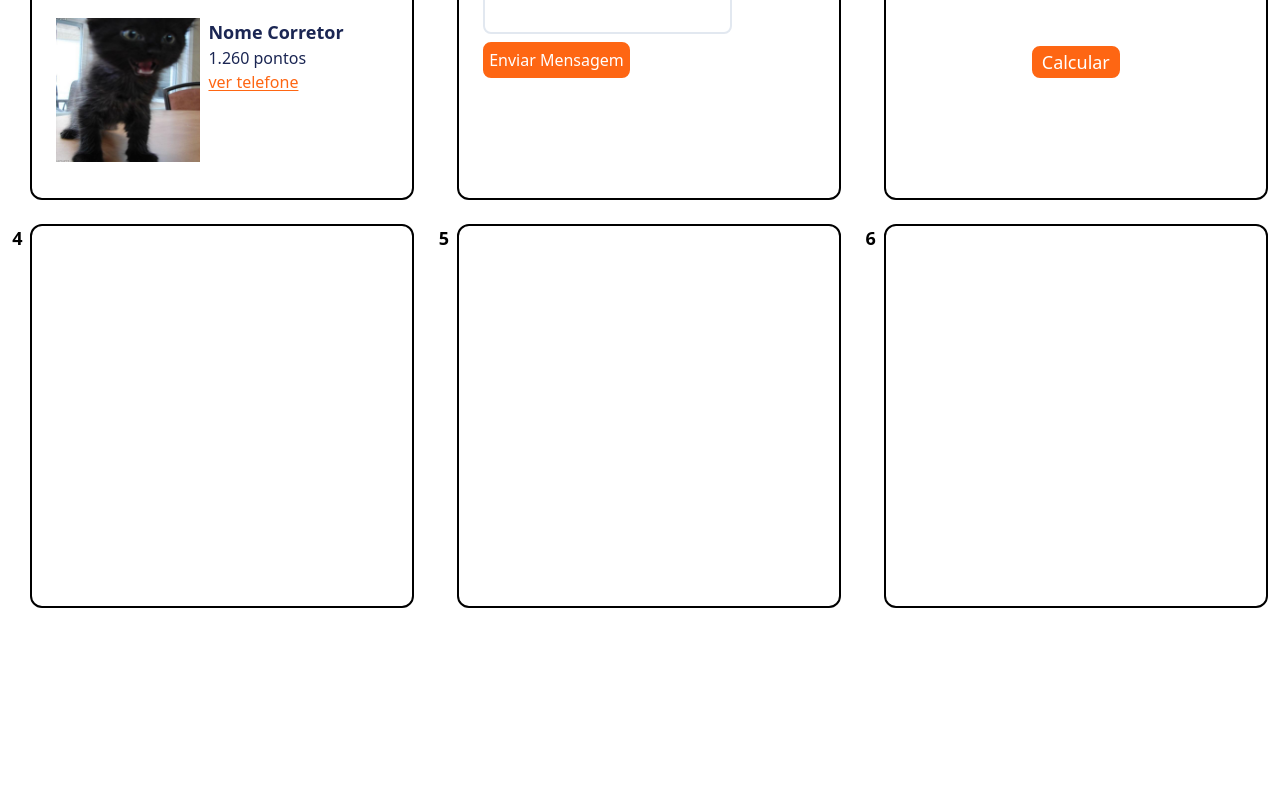
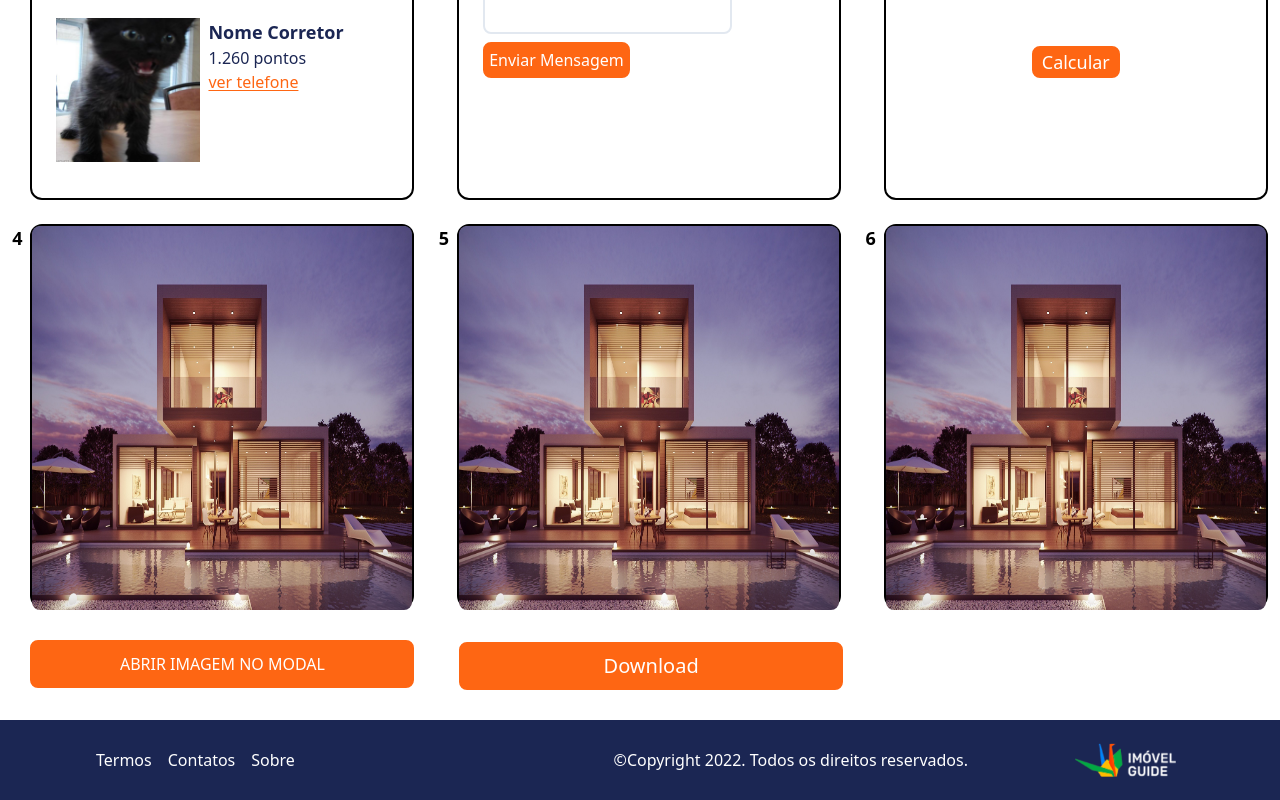
Before and after one commit to GHRCC/imovel-guide-test, a React (Vite) app in the folder front-end/: page / in a window 1280 px wide. Shown: the part 272-1072 px from the top of the page. Before the commit the page ends 880 px from the top, so only its background shows below. Built offline with nearby package versions, Linux system fonts and the light colour scheme.

Commit message:
Footer done

```diff
--- a/front-end/package.json
+++ b/front-end/package.json
@@ -13,8 +13,10 @@
     "react": "^18.2.0",
     "react-dom": "^18.2.0",
     "react-hook-form": "^7.47.0",
+    "react-icons": "^4.11.0",
     "react-imask": "^7.1.3",
     "react-input-mask": "^2.0.4",
+    "react-modal": "^3.16.1",
     "react-router-dom": "^6.16.0"
   },
   "devDependencies": {
--- a/front-end/src/App.jsx
+++ b/front-end/src/App.jsx
@@ -2,12 +2,14 @@ import "./App.css";
 import "./components/Header";
 import Header from "./components/Header";
 import Main from "./components/Main";
+import Footer from "./components/Footer";
 
 function App() {
   return (
     <>
       <Header />
       <Main />
+      <Footer />
     </>
   );
 }
--- /dev/null
+++ b/front-end/src/components/Footer.jsx
@@ -0,0 +1,26 @@
+import React from "react";
+
+const Footer = () => {
+  return (
+    <div className="flex items-center  gap-2 h-20 bg-azul text-white m-0 ">
+      <div className="flex gap-4 ml-24 grow">
+        <span>Termos</span>
+        <span>Contatos</span>
+        <span>Sobre</span>
+      </div>
+      <div className="mr-24">
+        <span>©Copyright 2022. Todos os direitos reservados.</span>
+      </div>
+      <div className="mr-24">
+        <img
+          src="logo.png"
+          alt="logo"
+          title="logo imovel guide"
+          className="w-28 h-12"
+        />
+      </div>
+    </div>
+  );
+};
+
+export default Footer;
--- a/front-end/src/components/Header.jsx
+++ b/front-end/src/components/Header.jsx
@@ -2,7 +2,7 @@ import React from "react";
 
 const Header = () => {
   return (
-    <div className="flex items-center justify-center gap-2 h-16 bg-azul text-white ">
+    <div className="flex items-center justify-center gap-2 h-16 bg-azul text-white md:text-black">
       <div>
         <img
           src="/logo.png"
--- a/front-end/src/components/Main.jsx
+++ b/front-end/src/components/Main.jsx
@@ -105,23 +105,53 @@ const Main = () => {
           </div>
         </div>
       </section>
+
       <section className="w-full flex justify-around mt-6">
         <div className="flex gap-2">
           <div className="font-bold text-lg">4</div>
-          <div className="w-96 h-96 flex-col border-2 border-black rounded-xl p-6">
-            <div className="flex gap-2"></div>
+          <div>
+            <div className="w-96 h-96 flex-col border-2 border-black rounded-xl p-0">
+              <div className="flex gap-2">
+                <img
+                  src="casa.jpg"
+                  alt="casa"
+                  title="imagem casa"
+                  className="rounded-lg h-96 w-96"
+                />
+              </div>
+            </div>
+            <div className="flex justify-center items-center w-96 h-12 border-solid border-2 border-laranja rounded-lg bg-laranja my-8 text-white">
+              <h2 className="uppercase">Abrir imagem no Modal</h2>
+            </div>
           </div>
         </div>
         <div className="flex gap-2">
           <div className="font-bold text-lg">5</div>
-          <div className="w-96 h-96 flex-col border-2 border-black rounded-xl p-6">
-            <div className="flex gap-2"></div>
+          <div className="w-96 h-96 flex-col border-2 border-black rounded-xl">
+            <div className="flex gap-2">
+              <img
+                src="casa.jpg"
+                alt="casa"
+                title="imagem casa"
+                className="rounded-lg h-96 w-96"
+              />
+            </div>
+            <div className="flex justify-center items-center w-96 h-12 border-solid border-2 border-laranja rounded-lg bg-laranja my-8 text-white text-xl">
+              <h2>Download</h2>
+            </div>
           </div>
         </div>
         <div className="flex gap-2">
           <div className="font-bold text-lg">6</div>
-          <div className="w-96 h-96 flex-col border-2 border-black rounded-xl p-6">
-            <div className="flex gap-2"></div>
+          <div className="w-96 h-96 flex-col border-2 border-black rounded-xl">
+            <div className="flex gap-2">
+              <img
+                src="casa.jpg"
+                alt="casa"
+                title="imagem casa"
+                className="rounded-lg h-96 w-96"
+              />
+            </div>
           </div>
         </div>
       </section>
--- /dev/null
+++ b/front-end/src/components/Modal.jsx
@@ -0,0 +1,23 @@
+import React from "react";
+import { useState } from "react";
+import Modal from "react-modal";
+
+const Modal = () => {
+  const [modalIsOpen, setIsOpen] = useState(false);
+  function abrirModal() {
+    setIsOpen(true);
+  }
+  function fecharModal() {
+    setIsOpen(false);
+  }
+  return (
+    <div>
+      <button onClick={abrirModal}>Abrir Modal</button>
+      <Modal isOpen={modalIsOpen} onRequestClose={fecharModal}>
+        <button onClick={fecharModal}>Fechar Modal</button>
+      </Modal>
+    </div>
+  );
+};
+
+export default Modal;
--- a/front-end/tailwind.config.js
+++ b/front-end/tailwind.config.js
@@ -11,7 +11,27 @@ export default {
         azul: "#1B2653",
         cinza: "#787878",
       },
+      backgroundImage: {
+        casa: "url('casa.png')",
+      },
+    },
+    screens: {
+      sm: { min: "640px", max: "767px" },
+      // => @media (min-width: 640px and max-width: 767px) { ... }
+
+      md: { min: "768px", max: "1023px" },
+      // => @media (min-width: 768px and max-width: 1023px) { ... }
+
+      lg: { min: "1024px", max: "1279px" },
+      // => @media (min-width: 1024px and max-width: 1279px) { ... }
+
+      xl: { min: "1280px", max: "1535px" },
+      // => @media (min-width: 1280px and max-width: 1535px) { ... }
+
+      "2xl": { min: "1536px" },
+      // => @media (min-width: 1536px) { ... }
     },
   },
+
   plugins: [],
 };
```
Also changed, not shown: front-end/public/casa.jpg (added), 1 other file (tests, documents, lock files or other folders).
